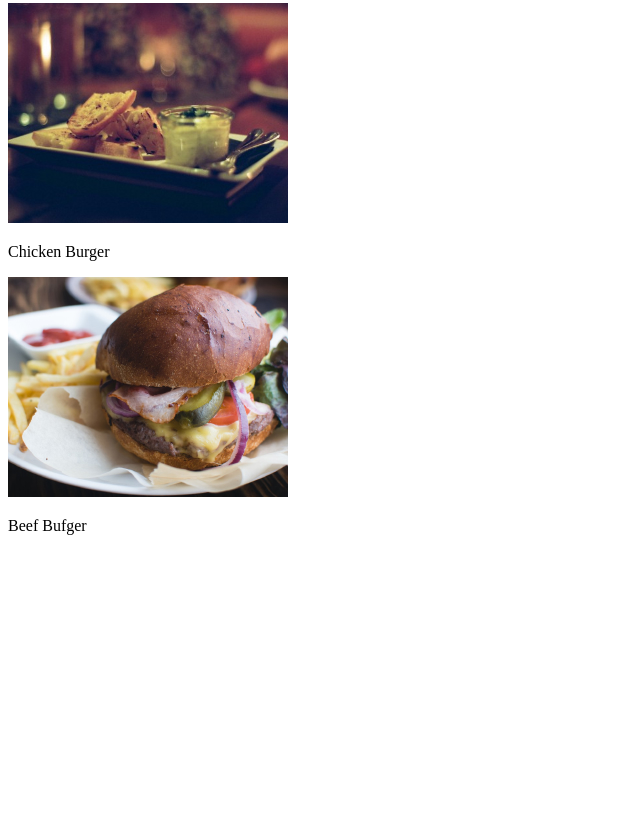
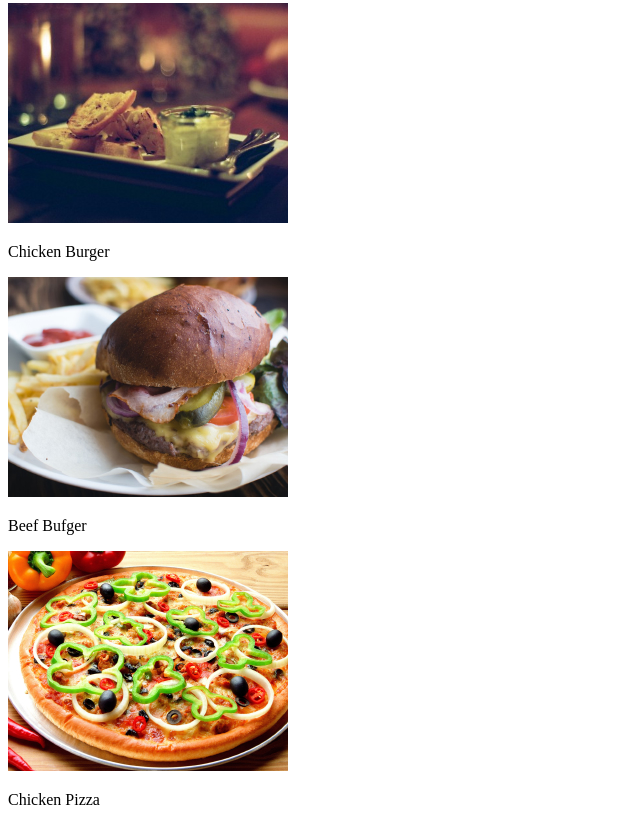
Before and after one commit to budds300/Resturant, a plain HTML site: page index.html in a window 1280 px wide. Shown: the part 1494-2319 px from the top of the page, without its empty margins (0-640 px from the left). Before the commit the page ends 2045 px from the top, so only its background shows below. Drawn offline with Linux system fonts and the light colour scheme.

Commit message:
addition of chicken pizza image menu

```diff
--- a/index.html
+++ b/index.html
@@ -64,6 +64,8 @@
                 <p>Chicken Burger</p>
                 <img src="./fastfood/beefBurger.jpg" alt="beefBurger">
                 <p>Beef Bufger</p>
+                <img src="./fastfood/chickenPizza.jpg" alt="chickenPizza">
+                <p>Chicken Pizza</p>
             </div>
         </div>
          <div></div>
```
